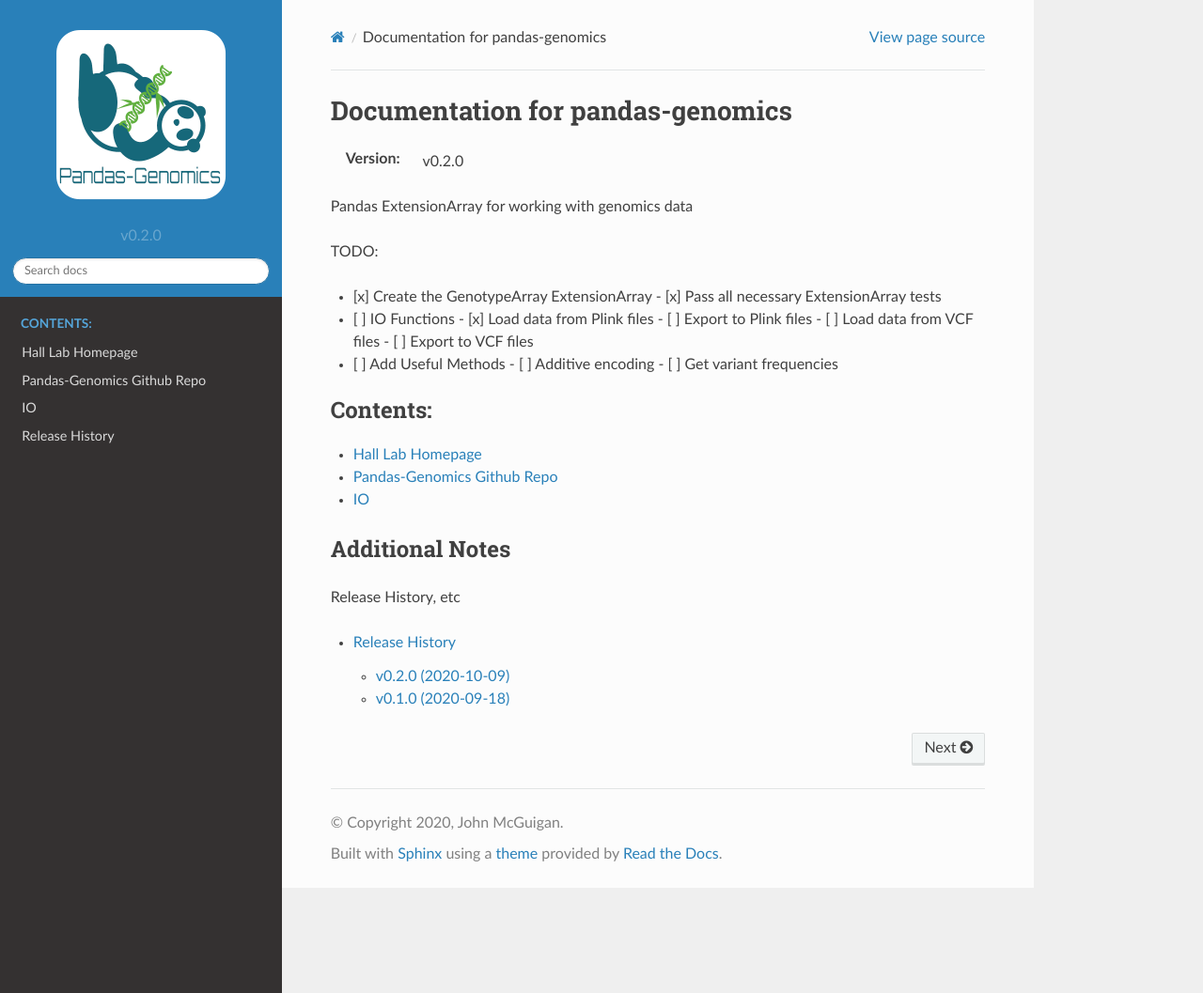
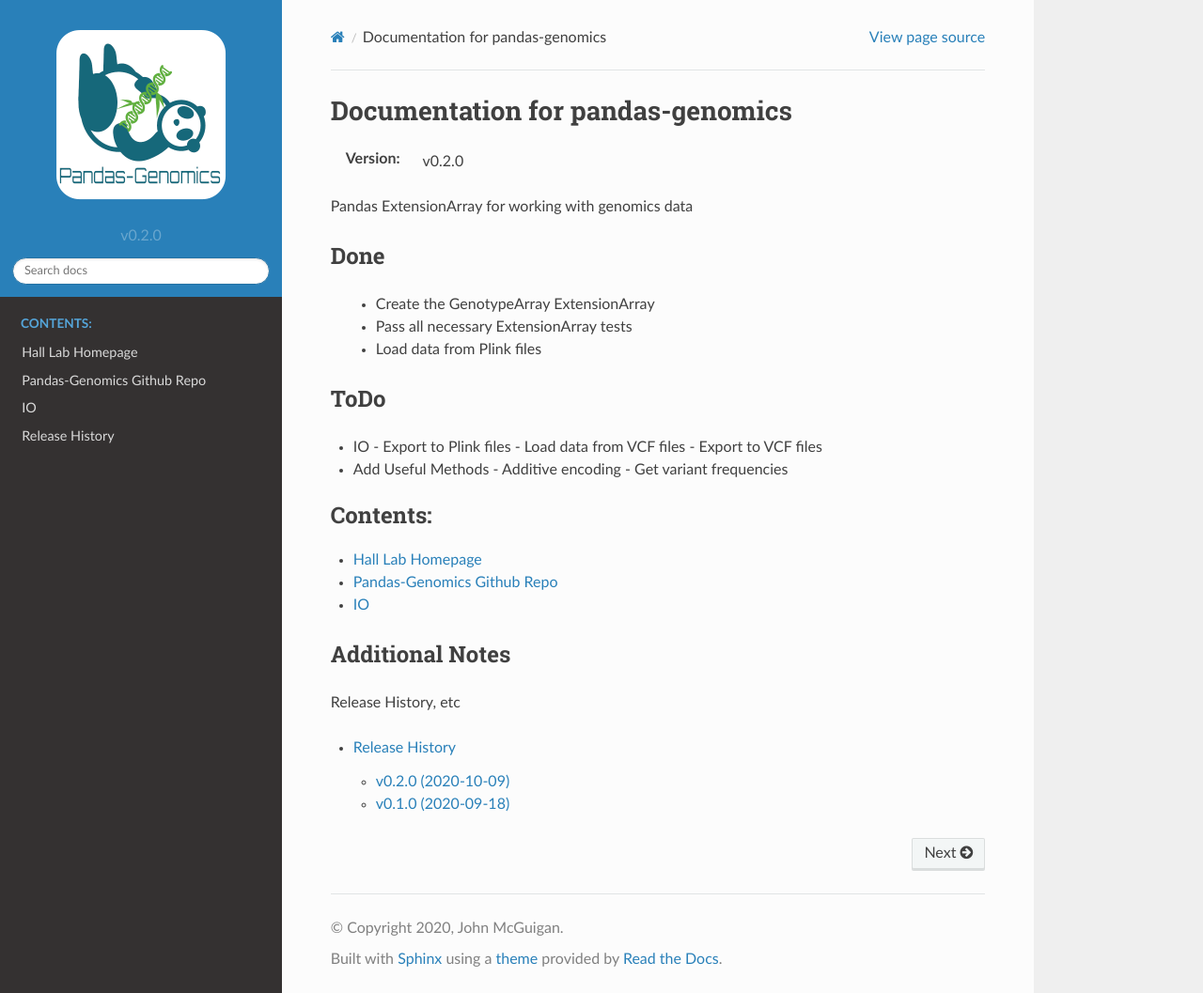
Before and after one commit to HallLab/pandas-genomics, a Sphinx documentation site: the page built from docs/index.rst, in a window 1280 px wide and 1057 px high. Shown: the whole window at 94% size. Built offline with Sphinx 7.4.7 and the Read the Docs theme 2.0.0, drawn with Linux system fonts in a browser that asks for light colours.

```diff
--- a/docs/index.rst
+++ b/docs/index.rst
@@ -9,18 +9,23 @@ Documentation for pandas-genomics
 
 Pandas ExtensionArray for working with genomics data
 
-TODO:
+Done
+----
 
-- [x] Create the GenotypeArray ExtensionArray
-  - [x] Pass all necessary ExtensionArray tests
-- [ ] IO Functions
-  - [x] Load data from Plink files
-  - [ ] Export to Plink files
-  - [ ] Load data from VCF files
-  - [ ] Export to VCF files
-- [ ] Add Useful Methods
-  - [ ] Additive encoding
-  - [ ] Get variant frequencies
+ - Create the GenotypeArray ExtensionArray
+ - Pass all necessary ExtensionArray tests
+ - Load data from Plink files
+
+ToDo
+----
+
+- IO
+  - Export to Plink files
+  - Load data from VCF files
+  - Export to VCF files
+- Add Useful Methods
+  - Additive encoding
+  - Get variant frequencies
 
 .. toctree::
    :maxdepth: 2
```
Also changed, not shown: pandas_genomics/__init__.py (+0 -12 lines), 1 other file.
